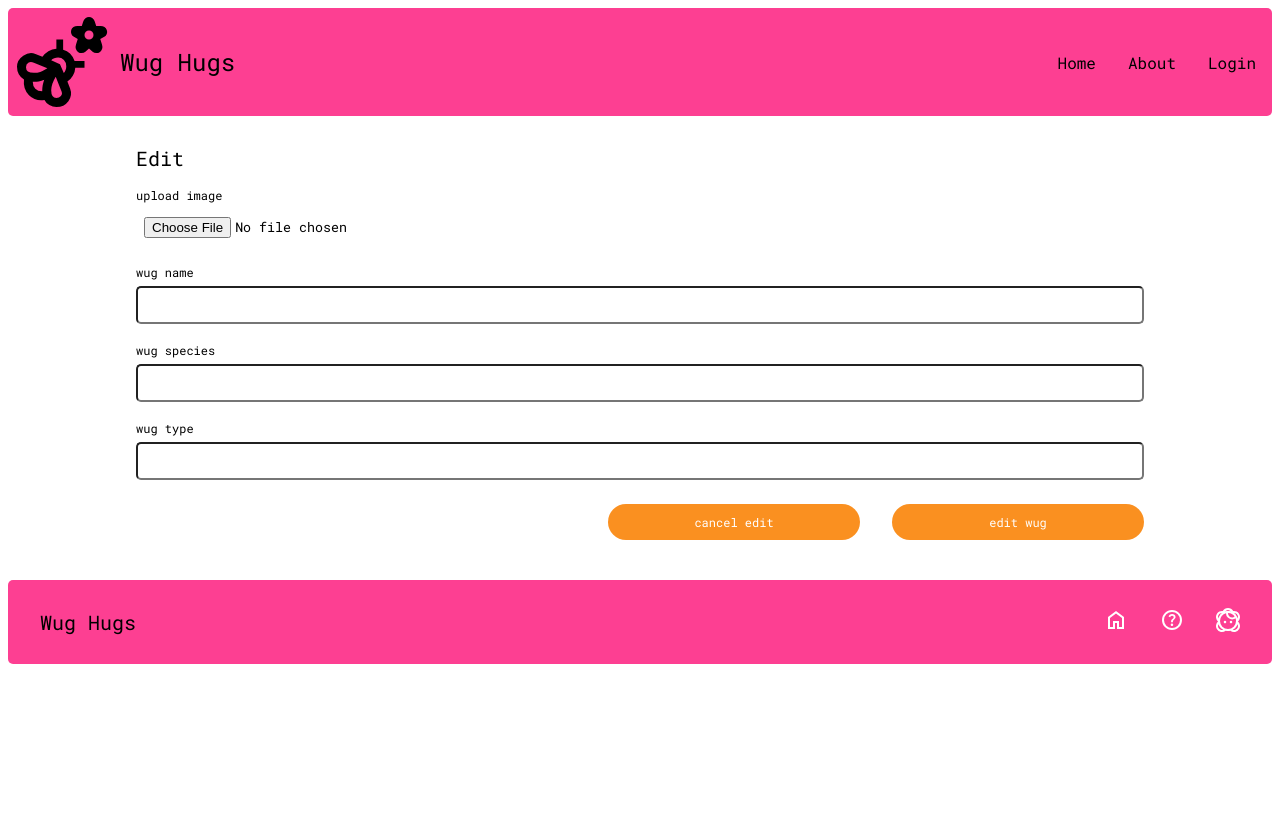
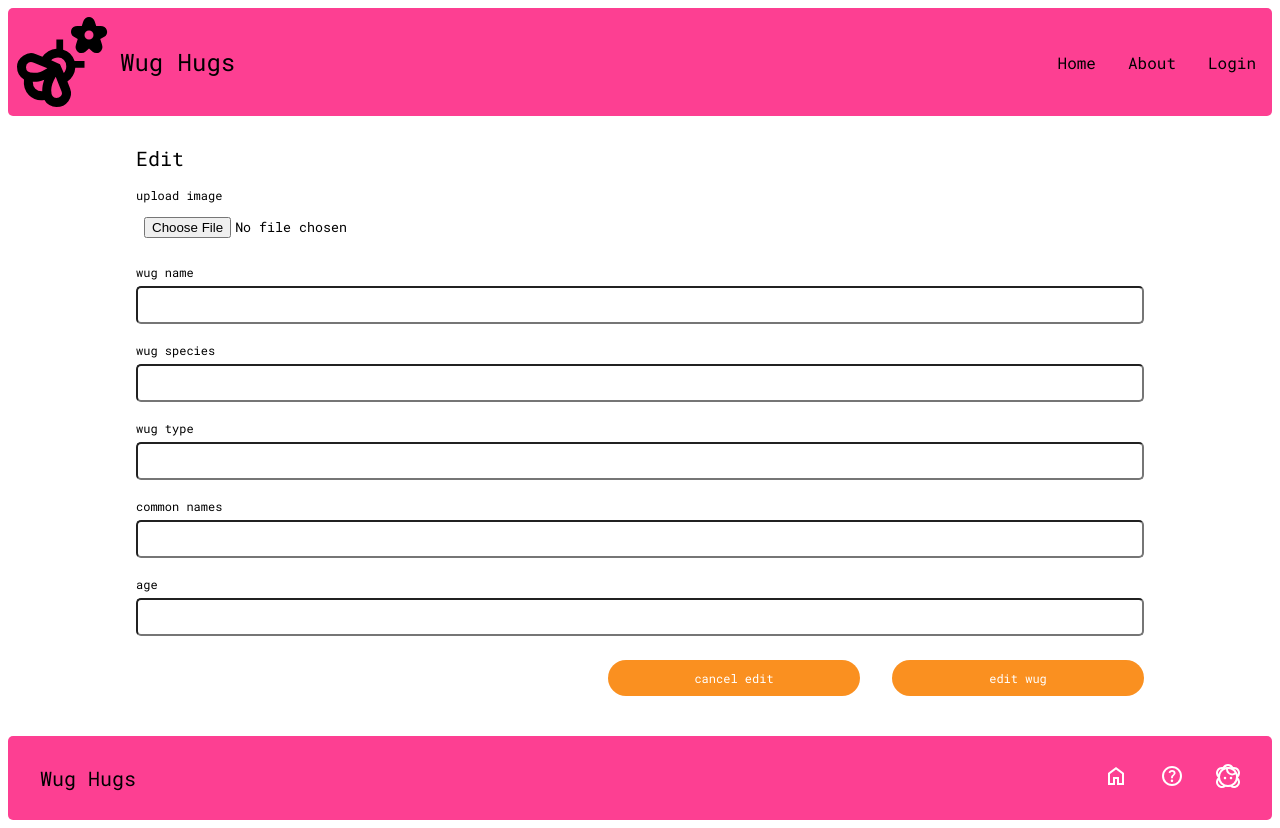
Before and after one commit to spaco22/wughugs-client, a React (Vite) app: page /wugs/1/edit in a window 1280 px wide. Before the commit the page ends 800 px from the top, so only its background shows below. Built offline with nearby package versions, Linux system fonts and the light colour scheme; no server answers.

Commit message:
add multer to edit img

```diff
--- a/src/Pages/EditWug/EditWug.jsx
+++ b/src/Pages/EditWug/EditWug.jsx
@@ -10,6 +10,7 @@ function EditWug() {
   const nav = useNavigate();
 
   const [wug, setWug] = useState({});
+  const [imgFile, setImgFile] = useState();
 
   async function getWugById(wugId) {
     try {
@@ -31,6 +32,10 @@ function EditWug() {
     }
   }
 
+  const handleImgChange = (event) => {
+    setImgFile(event.target.files[0]);
+  };
+
   // async function handleChange(event) {
   //   const { name, value } = e.target;
   //   setUserData((prevState) => ({
@@ -43,14 +48,26 @@ function EditWug() {
     event.preventDefault();
 
     const editedName = event.target.name.value;
+    const editedSpecies = event.target.name.value;
+    const editedType = event.target.name.value;
+    const editedCommonNames = event.target.name.value;
+    const editedAge = event.target.name.value;
 
-    const editedWug = {
-      wug_id: wugId,
-      // wug_img: event.target.img.value,
-      wug_name: editedName,
-      wug_species: event.target.species.value,
-      wug_type: event.target.type.value,
-    };
+    // const editedWug = {
+    //   wug_id: wugId,
+    //   // wug_img: event.target.img.value,
+    //   wug_name: editedName,
+    //   wug_species: event.target.species.value,
+    //   wug_type: event.target.type.value,
+    // };
+
+    const editedWug = new FormData();
+    newWug.append("wug_name", editedName);
+    newWug.append("wug_species", newSpecies);
+    newWug.append("wug_type", newType);
+    newWug.append("wug_common_names", newCommonNames);
+    newWug.append("wug_age", newAge);
+    newWug.append("wug_img", imgFile);
 
     editWug(editedWug);
     alert(
@@ -74,16 +91,23 @@ function EditWug() {
     <main className="edit-wug">
       <h2 className="edit-wug__title">Edit</h2>
 
-      <form action="submit" className="wug-form" onSubmit={handleFormSubmit}>
+      <form
+        action="submit"
+        className="wug-form"
+        encType="multipart/form-data"
+        onSubmit={handleFormSubmit}
+      >
         <label htmlFor="img" className="wug-form__label">
           Upload Image
         </label>
         <input
           type="file"
           className="wug-form__img"
-          name="img"
-          // value={wug.wug_img}
-          // onChange={handleChange}
+          name="wug_img"
+          filename={imgFile}
+          accept="img/*"
+          onChange={handleImgChange}
+          defaultValue={wug.wug_img}
         />
 
         <label htmlFor="name" className="wug-form__label">
@@ -120,6 +144,26 @@ function EditWug() {
           defaultValue={wug.wug_type}
         />
 
+        <label htmlFor="commonNames" className="wug-form__label">
+          Common Names
+        </label>
+        <input
+          type="text"
+          className="wug-form__species"
+          name="commonNames"
+          defaultValue={wug.wug_common_names}
+        />
+
+        <label htmlFor="age" className="wug-form__label">
+          Age
+        </label>
+        <input
+          type="text"
+          className="wug-form__species"
+          name="age"
+          defaultValue={wug.wug_species}
+        />
+
         <div className="wug-form__buttons">
           <button
             className="wug-form__button-cancel"
```
Lines whose indentation alone changed are shown as unchanged.
